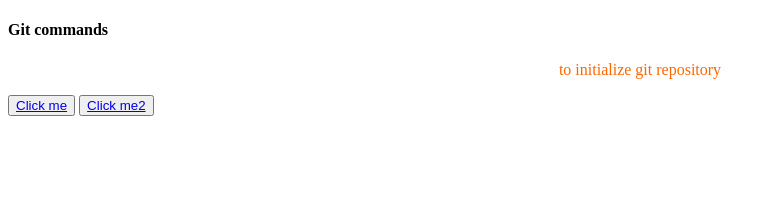
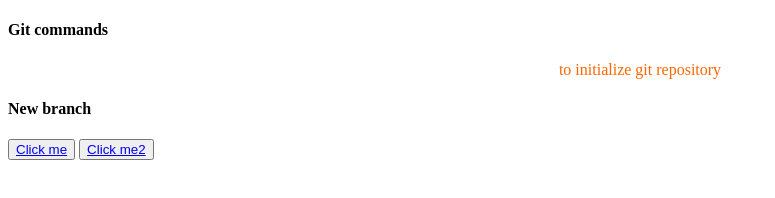
Before and after one commit to NarendranathV13/SampleForGit, a plain HTML site: page index.html in a window 1280 px wide. Shown: the whole page, without its empty margins (0-775 px from the left). Drawn offline with Linux system fonts and the light colour scheme.

Commit message:
modified

```diff
--- a/index.html
+++ b/index.html
@@ -9,6 +9,7 @@
 <body>
     <h4>Git commands</h4>
     <p>to initialize git repository</p>
+    <h4>New branch </h4>
 
 
     <button><a href="new.html">Click me</a></button>
```
